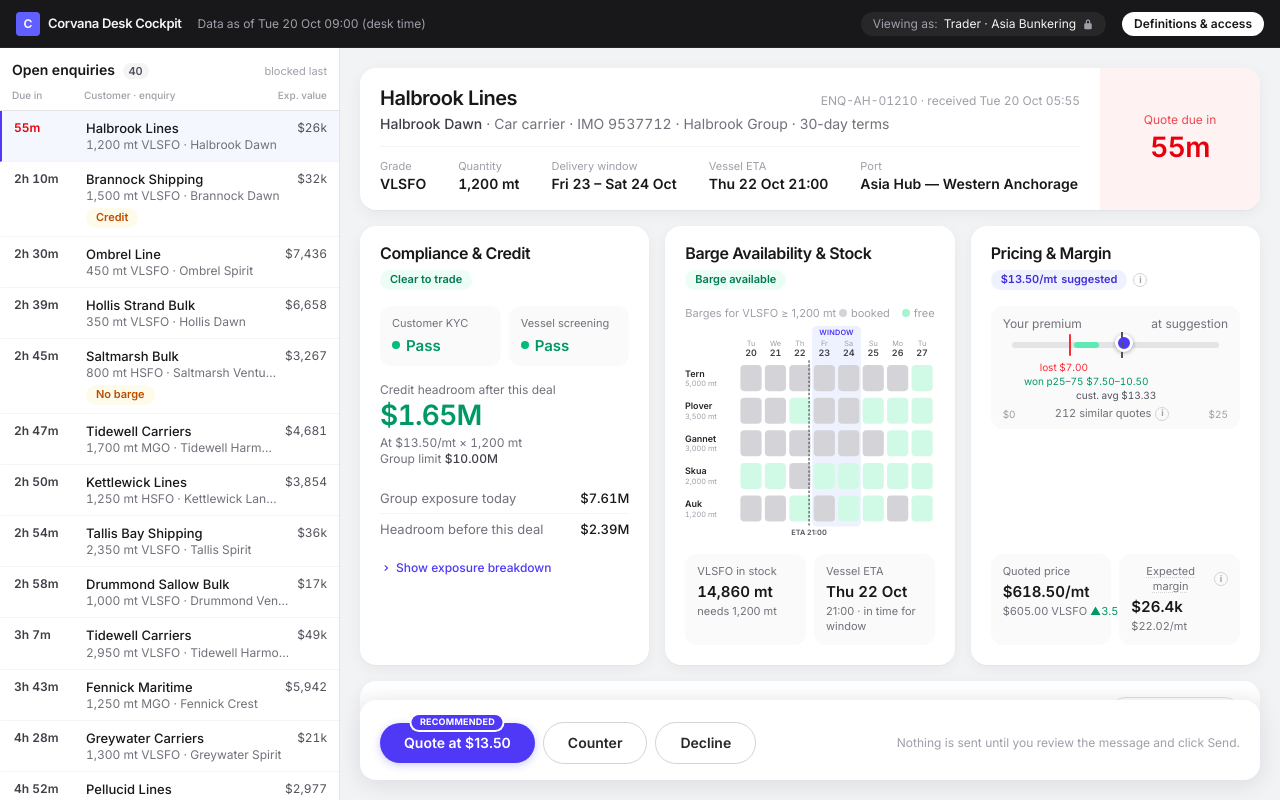
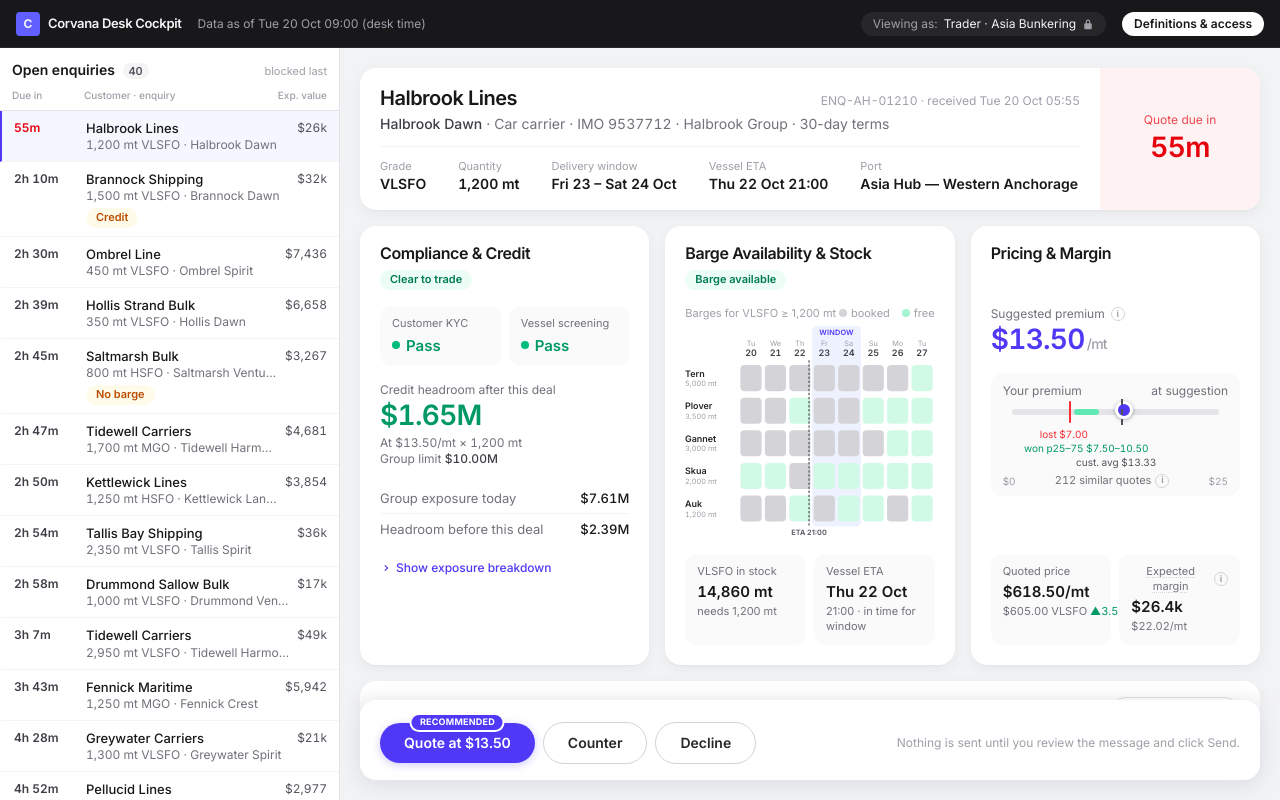
Before and after one commit to DaryaRudych/corvana-desk-cockpit, a React (Vite) app: page / in a window 1280 px wide. Built offline with nearby package versions, Linux system fonts and the light colour scheme.

Commit message:
refactor(pricing): suggested premium as the big number, no header pill
Co-Authored-By: Claude Opus 5.5 <noreply@anthropic.com>

```diff
--- a/src/components/PricePanel.tsx
+++ b/src/components/PricePanel.tsx
@@ -186,14 +186,15 @@ export function PricePanel({
   const diff = suggested.value === null ? 0 : terms.premium - suggested.value
   const dash = (v: number) => (v ? signed(v) : '—')
 
-  // Each figure has one home: suggestion + rule in the header pill, the trader's premium on the
+  // Each figure has one home: suggestion + rule at the top, the trader's premium on the
   // slider, price and margin in the tiles. Tooltips explain a figure without repeating it.
   return (
-    <Card
-      title="Pricing & Margin"
-      verdict={{ tone: 'accent', label: <><MetricValue r={suggested} format={(v: number) => `${usdMt(v)}/mt`} /> suggested</> }}
-      verdictInfo={
-        <InfoTip label="How the suggested premium is built" below align="right">
+    <Card title="Pricing & Margin">
+      {/* The suggestion (a governed rule, not AI): its one place in the card. */}
+      <div>
+        <div className="flex items-center gap-1.5 text-xs text-zinc-500">
+          Suggested premium
+          <InfoTip label="How the suggested premium is built" below>
             <span className="mb-1.5 block font-semibold">Rule: how the suggestion is built</span>
             <span className="num grid grid-cols-[1fr_auto] gap-x-4 gap-y-0.5">
               <span className="text-zinc-300">
@@ -209,8 +210,13 @@ export function PricePanel({
             </span>
             <span className="mt-1.5 block text-[11px] text-zinc-400">+$2 if claim share is over 2× the desk’s; +$1 if average days past due is over 3.</span>
           </InfoTip>
-      }
-    >
+        </div>
+        <div className="text-[28px] leading-tight font-semibold tracking-tight text-indigo-600">
+          <MetricValue r={suggested} format={(v: number) => usdMt(v)} />
+          <span className="ml-0.5 text-sm font-medium text-zinc-400">/mt</span>
+        </div>
+      </div>
+
       {/* The trader's premium: the decision input. */}
       <div className="rounded-xl bg-zinc-50 px-3 pt-2.5 pb-2">
         <div className="flex items-baseline justify-between">
--- a/src/components/ui.tsx
+++ b/src/components/ui.tsx
@@ -20,12 +20,17 @@ export function Card({ title, verdict, verdictInfo, children }: { title: string;
     <section className={`flex flex-col ${CARD}`}>
       <header className="flex flex-col items-start gap-1.5 px-5 pt-4">
         <h2 className="text-base leading-snug font-semibold tracking-tight whitespace-nowrap text-zinc-900">{title}</h2>
-        {verdict && (
+        {verdict ? (
           <span className="inline-flex items-center gap-1.5">
             <Pill tone={verdict.tone} className="whitespace-nowrap">
               {verdict.label}
             </Pill>
             {verdictInfo}
+          </span>
+        ) : (
+          // Keep the pill's height so content lines up across cards.
+          <span aria-hidden="true" className="invisible inline-flex rounded-full px-2.5 py-0.5 text-[11px] font-semibold">
+            &nbsp;
           </span>
         )}
       </header>
```
Also changed, not shown: 2 other files (tests, documents, lock files or other folders). Lines whose indentation alone changed are shown as unchanged.
